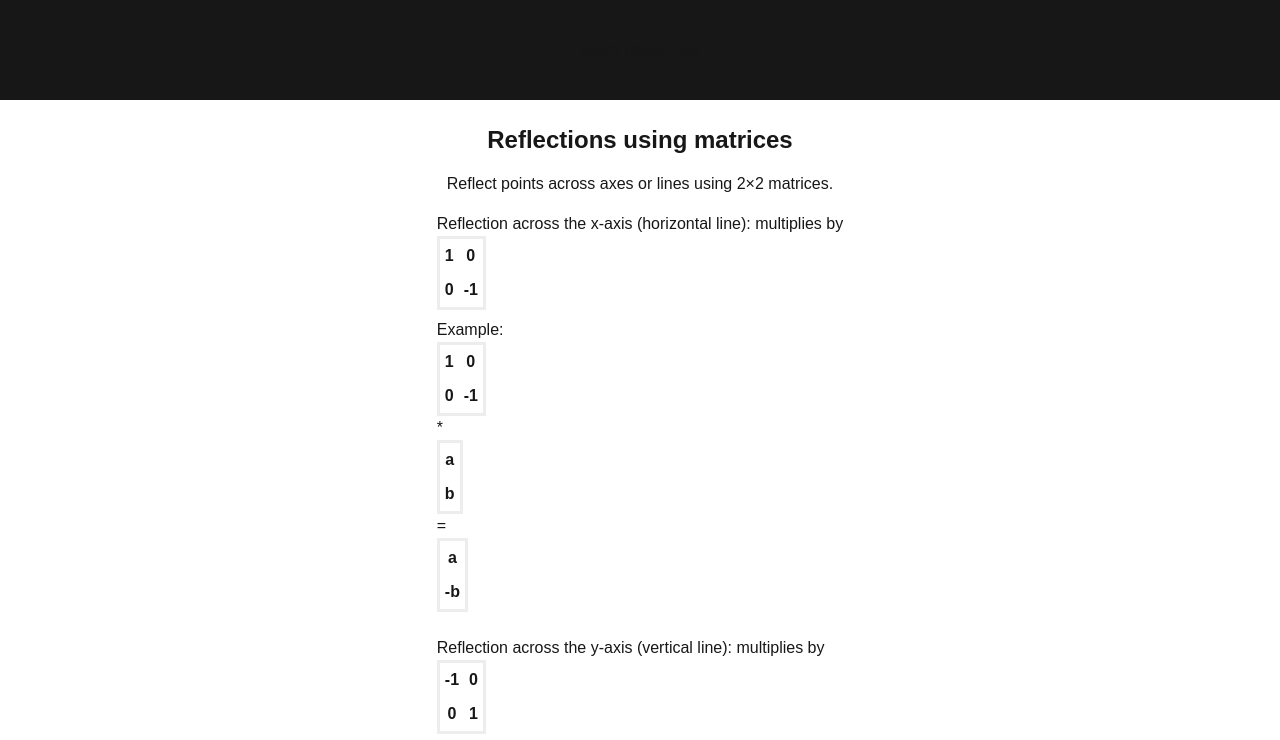
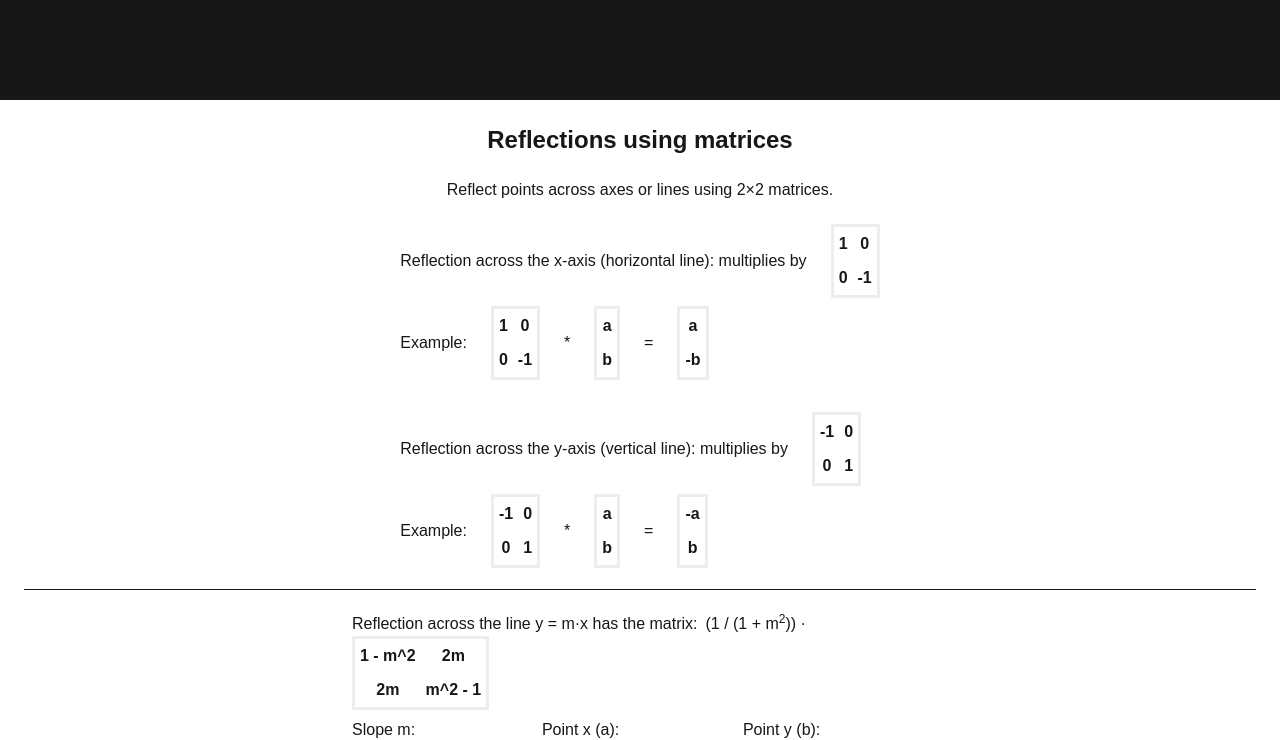
Before and after one commit to RisingSatalite/math-made-fun, a Next.js app: page /advance/geometryTransformations/reflections in a window 1280 px wide. Shown: the top 740 px of the page. Built offline with nearby package versions, Linux system fonts and the light colour scheme.

Commit message:
better UI

```diff
--- a/src/app/advance/geometryTransformations/reflections/page.js
+++ b/src/app/advance/geometryTransformations/reflections/page.js
@@ -47,27 +47,27 @@ export default function reflections() {
 			{/* Axis reflections (corrected labels) */}
 			<div className="space-y-2">
 
-                <div>
+                <div className="flex gap-6 items-center">
                     Reflection across the x-axis (horizontal line): multiplies by
                     <MatrixDisplayer matrix={[[1, 0], [0, -1]]} />
                 </div>
-                <span>
+                <div className="flex gap-6 items-center">
                     Example: <MatrixDisplayer matrix={[[1, 0], [0, -1]]} /> *
                     <MatrixDisplayer matrix={[["a"], ["b"]]} /> ={" "}
                     <MatrixDisplayer matrix={[["a"], ["-b"]]} />
-                </span>
+                </div>
 
                 <br/>
 
-				<div>
+				<div className="flex gap-6 items-center">
 					Reflection across the y-axis (vertical line): multiplies by
 					<MatrixDisplayer matrix={[[-1, 0], [0, 1]]} />
 				</div>
-				<span>
+				<div className="flex gap-6 items-center">
 					Example: <MatrixDisplayer matrix={[[-1, 0], [0, 1]]} /> *
 					<MatrixDisplayer matrix={[["a"], ["b"]]} /> ={" "}
 					<MatrixDisplayer matrix={[["-a"], ["b"]]} />
-				</span>
+				</div>
 			</div>
 
             <hr className="w-full" />
```
